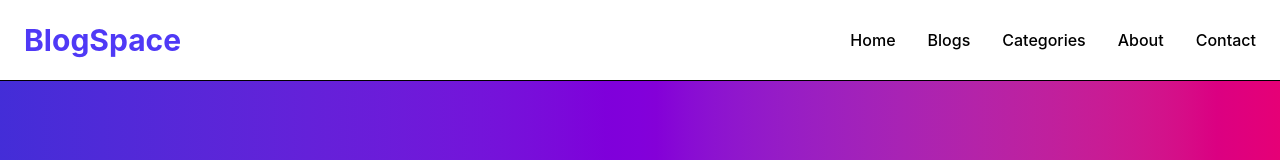
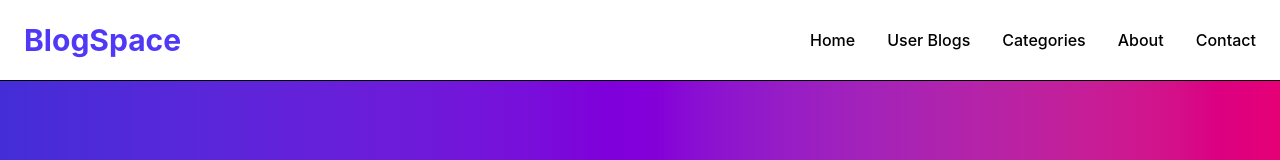
Before and after one commit to jenish-ghoghari/interview-task-fe, a React (Vite) app: page / in a window 1280 px wide. Shown: the top 160 px of the page. Built offline with nearby package versions, Linux system fonts and the light colour scheme.

Commit message:
Update navigation links in BlogHome component

```diff
--- a/src/pages/BlogHome.jsx
+++ b/src/pages/BlogHome.jsx
@@ -74,8 +74,8 @@ export default function BlogHome() {
 
           <nav className="hidden md:flex gap-8 font-medium">
             <a href="/">Home</a>
-            <a href="/">Blogs</a>
-            <a href="/">Categories</a>
+            <a href="/">User Blogs</a>
+            <a href="/user">Categories</a>
             <a href="/">About</a>
             <a href="/">Contact</a>
           </nav>
```
